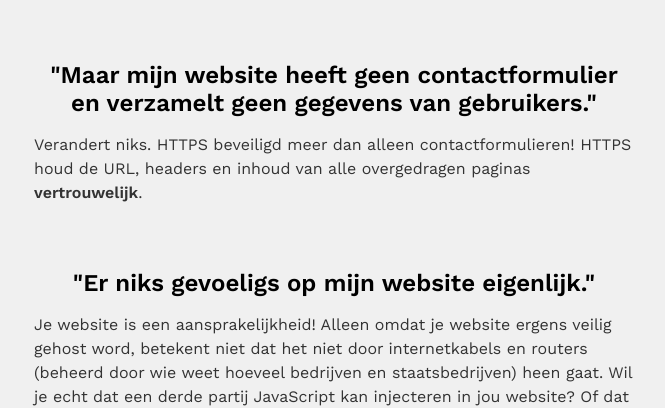
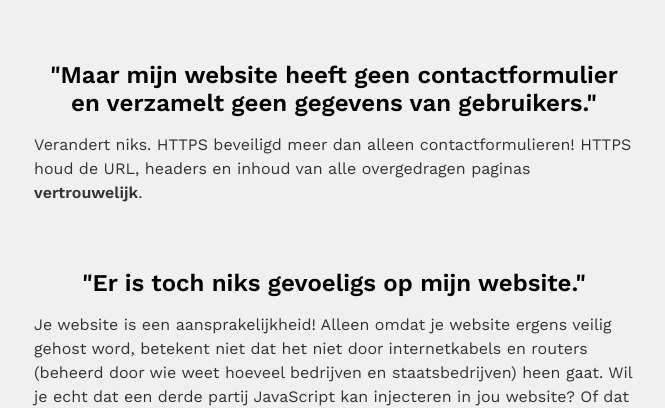
Before and after one commit to emansom/heeftmijnwebsitehttpsnodig.nl, a plain HTML site: page index.html in a window 1280 px wide. Shown: the part 340-748 px from the top of the page, without its empty margins (306-971 px from the left). Drawn offline with nearby package versions, Linux system fonts and the light colour scheme.

Commit message:
fixed the 'nothing sensitive' header

```diff
--- a/index.html
+++ b/index.html
@@ -37,7 +37,7 @@
 		Verandert niks. HTTPS beveiligd meer dan alleen contactformulieren! HTTPS houd de URL, headers en inhoud van alle overgedragen paginas <b>vertrouwelijk</b>.
 	</p>
 
-	<h2>"Er niks gevoeligs op mijn website eigenlijk."</h2>
+	<h2>"Er is toch niks gevoeligs op mijn website."</h2>
 	<p>
 		Je website is een aansprakelijkheid! Alleen omdat je website ergens veilig gehost word, betekent niet dat het niet door internetkabels en routers (beheerd door wie weet hoeveel bedrijven en staatsbedrijven) heen gaat. Wil je echt dat een derde partij JavaScript kan injecteren in jou website? Of dat een derde jou advertenties vervangt met <a href="https://justinsomnia.org/2012/04/hotel-wifi-javascript-injection/">hun eigen</a>, zodat jij geen inkomsten krijgt? Dit <a href="https://gist.github.com/ryankearney/4146814">gebeurt</a> bij <a href="https://twitter.com/konklone/status/598696478018666496">luchtvaartmaatschappijen</a> (<a href="https://www.theregister.co.uk/AMP/2015/01/06/gogo_ssl/">heel vaak</a> en <a href="https://twitter.com/troyhunt/status/691166196268417024">weer</a>), <a href="https://citizenlab.org/2015/04/chinas-great-cannon/">in China</a>, zelfs <a href="https://gist.github.com/Jarred-Sumner/90362639f96807b8315b">internetaanbieders</a> <a href="https://arstechnica.com/tech-policy/2014/09/why-comcasts-javascript-ad-injections-threaten-security-net-neutrality/">doen het</a> (<a href="https://twitter.com/paul_irish/status/871431848957575168">heel vaak</a>). <b>HTTPS verkomt dit</b> allemaal. Het garandeert <b>integriteit</b> en de kundigheid om <b>aanpassingen te detecteren</b>. Als we alleen vetrouwelijke informatie versleutelen, word de transmissie van alles daar om heen automatisch een doelwit. Hou vertrouwelijke informatie veilig door alles te versleutelen.
 	</p>
```
